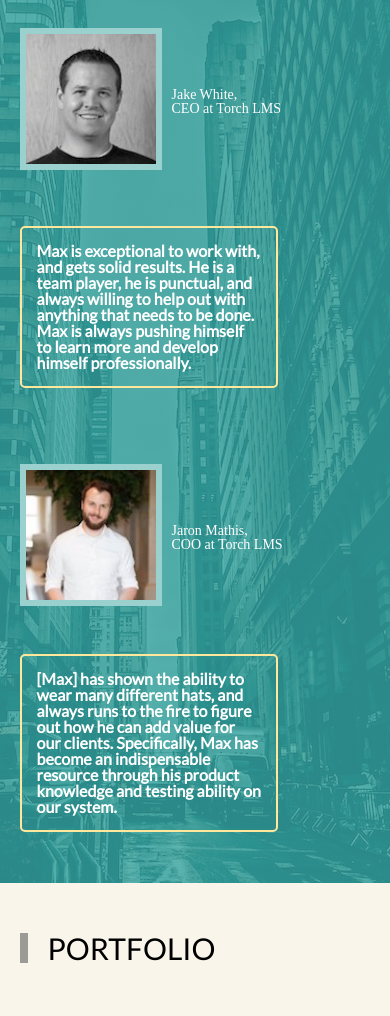
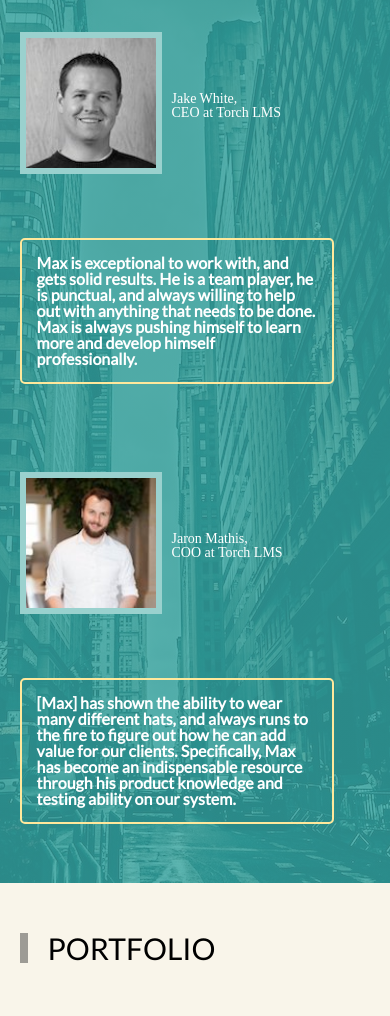
Before and after one commit to mjacobson7/PortfolioOld, a website: page public/index.html in a window 390 px wide. Shown: the part 5217-6233 px from the top of the page. Drawn offline with nearby package versions, Linux system fonts and the light colour scheme; some packages are replaced by stand-ins of ours; grey boxes are pictures that could not be loaded; a script that the page names is missing.

Commit message:
update endorsement section

```diff
--- a/public/stylesheet.css
+++ b/public/stylesheet.css
@@ -1137,6 +1137,18 @@ li h5 span {
           justify-content: center;
 }
 
+@media (max-width: 1000px) {
+  .endorsementendorsement {
+    width: 90%;
+  }
+}
+
+@media (max-width: 500px) {
+  .endorsementendorsement {
+    min-width: 100%;
+  }
+}
+
 @media (max-width: 400px) {
   .endorsementendorsement {
     font-size: 16px;
```
